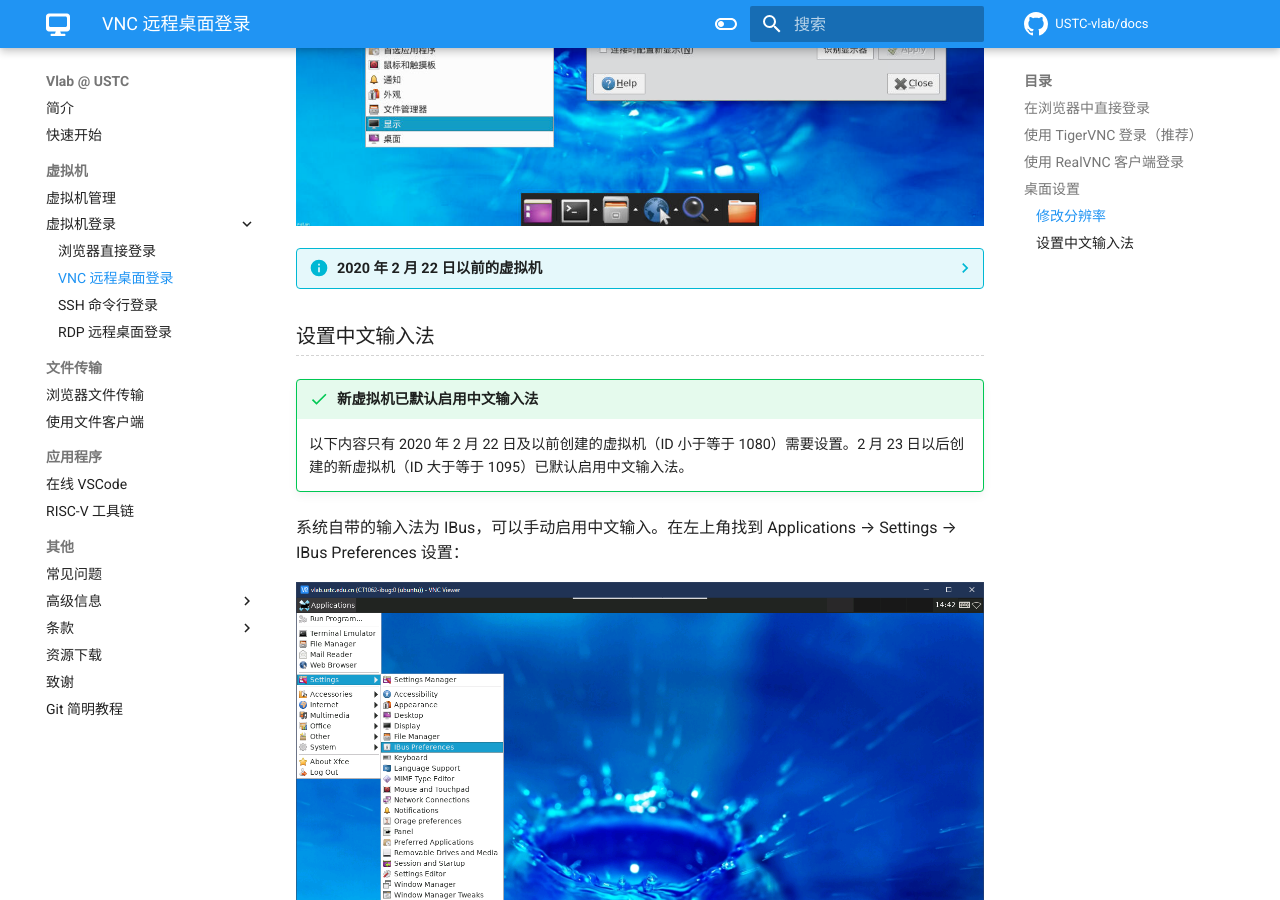
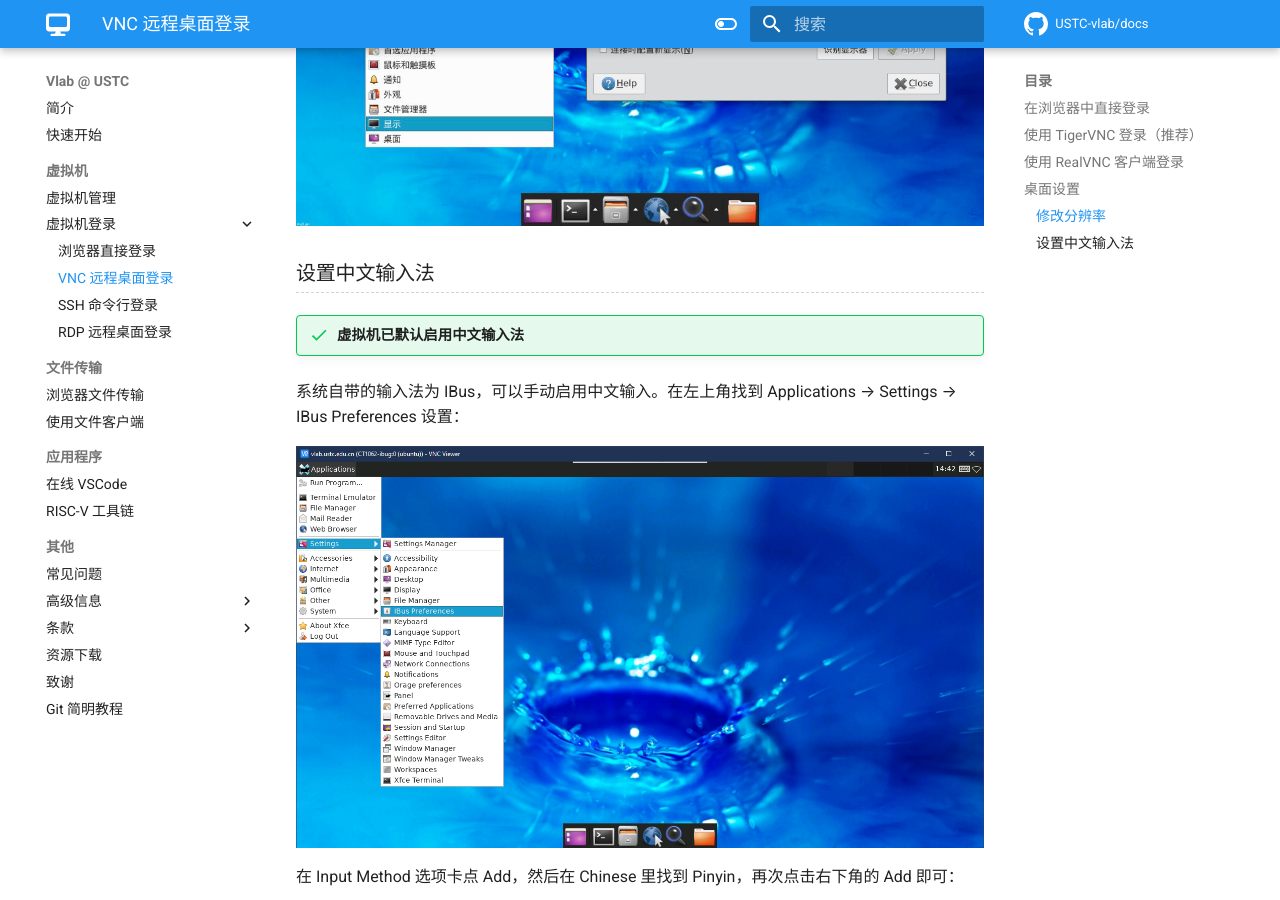
Before and after one commit to USTC-vlab/docs, an MkDocs documentation site: the page built from docs/login/vnc.md, in a window 1280 px wide and 900 px high, scrolled down 3876 px. Built offline with MkDocs 1.6.1 and Material for MkDocs 9.7.7, drawn with Linux system fonts in a browser that asks for light colours; comment, search, counter and statistics services are not loaded.

Commit message:
Cleanup outdated information

```diff
--- a/docs/login/vnc.md
+++ b/docs/login/vnc.md
@@ -152,19 +152,9 @@
 
 ![Set VNC resolution](../images/vnc-change-resolution.png)
 
-??? info "2020 年 2 月 22 日以前的虚拟机"
-
-    2020 年 2 月 22 日及以前创建的虚拟机（ID 小于等于 1080），修改 VNC 分辨率可以使用系统内提供的 `vlab-vnc` 命令行工具。
-
-    打开终端，输入 `vlab-vnc` 即可查看支持的命令与分辨率选项。输入 `vlab-vnc set-res 1024x768` 即可将分辨率修改为 1024\*768。由于分辨率的修改需要重启 VNC 服务，可以使用 `vlab-vnc restart` 命令重启。**这会关闭已打开所有桌面程序**，请注意保存未完成的工作，以免丢失。
-
-    ![Set VNC resolution from terminal](../images/vnc-change-resolution-old.png)
-
 ### 设置中文输入法 {#chinese-ime}
 
-!!! success "新虚拟机已默认启用中文输入法"
-
-    以下内容只有 2020 年 2 月 22 日及以前创建的虚拟机（ID 小于等于 1080）需要设置。2 月 23 日以后创建的新虚拟机（ID 大于等于 1095）已默认启用中文输入法。
+!!! success "虚拟机已默认启用中文输入法"
 
 系统自带的输入法为 IBus，可以手动启用中文输入。在左上角找到 Applications → Settings → IBus Preferences 设置：
 
```
Also changed, not shown: docs/advanced/install-desktop.md (+1 -0 lines), docs/advanced/resources.md (+1 -1 lines).
